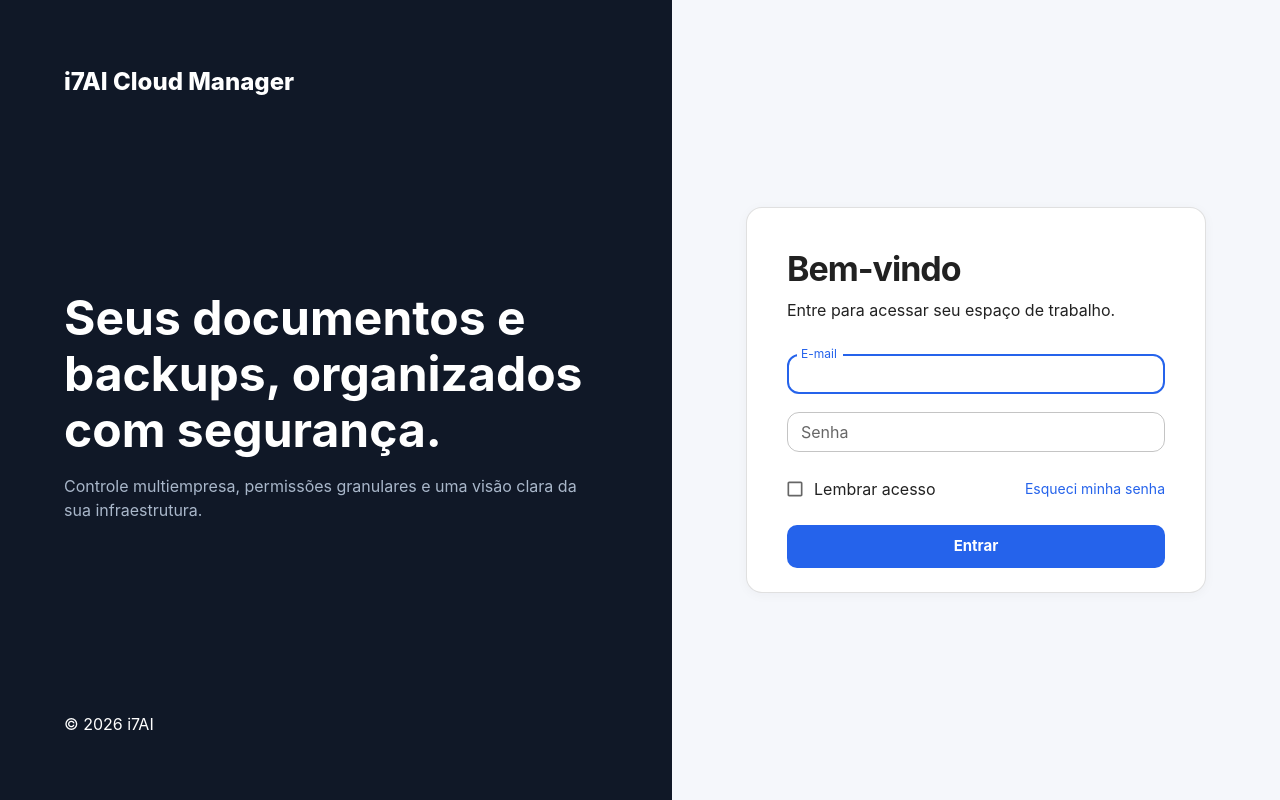
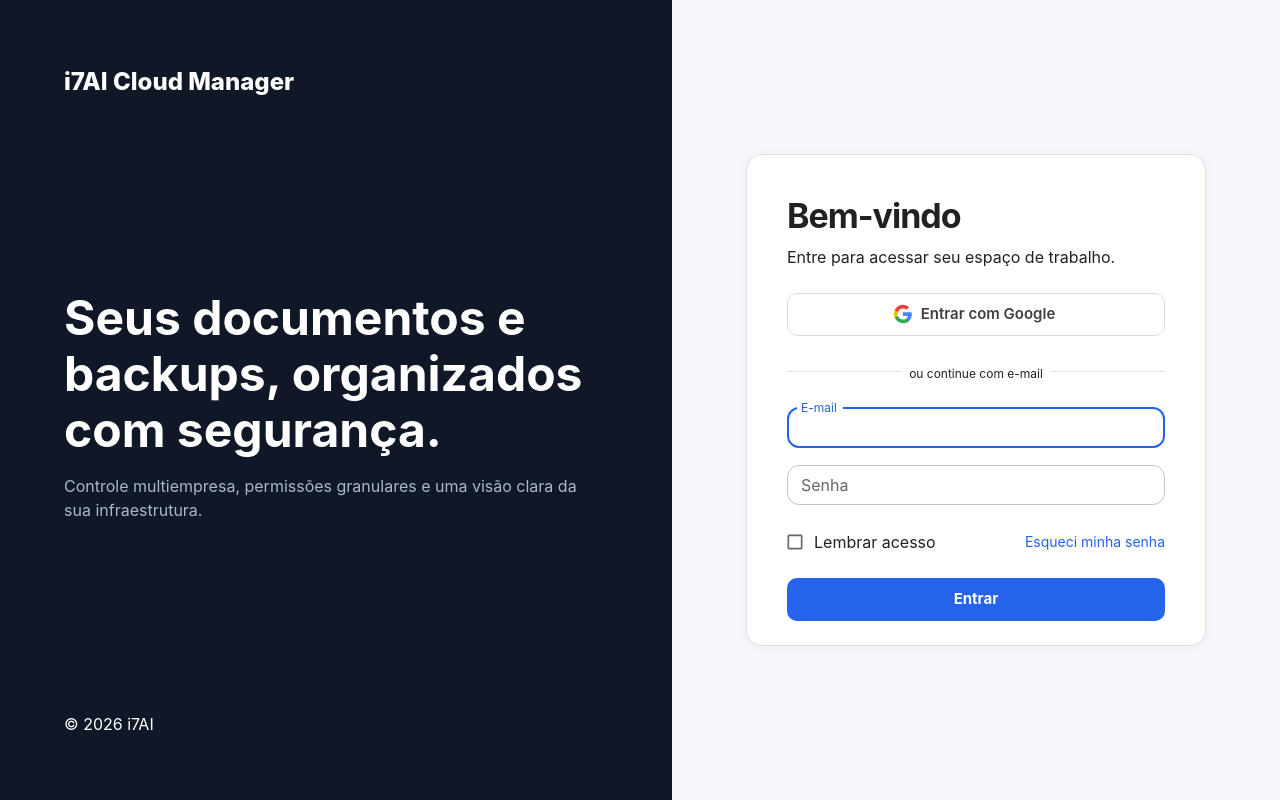
Before and after one commit to JEFERSON-ASSIS/cloud, a Next.js app in the folder apps/web/: page /login in a window 1280 px wide. Built offline with nearby package versions, Linux system fonts and the light colour scheme; what @mui/material-nextjs would draw is missing.

Commit message:
feat: adicionar suporte a login com Google na tela de autenticacao

```diff
--- a/apps/web/src/app/(auth)/login/page.tsx
+++ b/apps/web/src/app/(auth)/login/page.tsx
@@ -13,24 +13,31 @@ import {
   Card,
   CardContent,
   Checkbox,
+  Divider,
   FormControlLabel,
   Stack,
   TextField,
   Typography,
 } from "@mui/material";
+
 const schema = z.object({
-  email: z.email("Informe um e-mail válido."),
+  email: z.string().email("Informe um e-mail válido."),
   password: z.string().min(8, "A senha deve ter ao menos 8 caracteres."),
 });
+
 type FormData = z.infer<typeof schema>;
+
 export default function LoginPage() {
   const router = useRouter();
   const [error, setError] = useState("");
+  const [googleLoading, setGoogleLoading] = useState(false);
+
   const {
     register,
     handleSubmit,
     formState: { errors, isSubmitting },
   } = useForm<FormData>({ resolver: zodResolver(schema) });
+
   const submit = async (data: FormData) => {
     setError("");
     const result = await signIn("credentials", { ...data, redirect: false });
@@ -41,6 +48,18 @@ export default function LoginPage() {
     router.replace("/dashboard");
     router.refresh();
   };
+
+  const handleGoogleLogin = async () => {
+    setError("");
+    setGoogleLoading(true);
+    try {
+      await signIn("google", { callbackUrl: "/dashboard" });
+    } catch {
+      setError("Erro ao tentar entrar com o Google.");
+      setGoogleLoading(false);
+    }
+  };
+
   return (
     <Box
       sx={{
@@ -78,14 +97,63 @@ export default function LoginPage() {
         <Card sx={{ width: "100%", maxWidth: 460 }}>
           <CardContent sx={{ p: { xs: 3, sm: 5 } }}>
             <Typography variant="h4">Bem-vindo</Typography>
-            <Typography color="text.secondary" sx={{ mt: 1, mb: 4 }}>
+            <Typography color="text.secondary" sx={{ mt: 1, mb: 3 }}>
               Entre para acessar seu espaço de trabalho.
             </Typography>
+
             {error && (
               <Alert severity="error" sx={{ mb: 2 }}>
                 {error}
               </Alert>
             )}
+
+            <Button
+              fullWidth
+              variant="outlined"
+              size="large"
+              onClick={handleGoogleLogin}
+              disabled={googleLoading || isSubmitting}
+              startIcon={
+                <svg width="20" height="20" viewBox="0 0 24 24">
+                  <path
+                    fill="#4285F4"
+                    d="M22.56 12.25c0-.78-.07-1.53-.2-2.25H12v4.26h5.92c-.26 1.37-1.04 2.53-2.21 3.31v2.77h3.57c2.08-1.92 3.28-4.74 3.28-8.09z"
+                  />
+                  <path
+                    fill="#34A853"
+                    d="M12 23c2.97 0 5.46-.98 7.28-2.66l-3.57-2.77c-.98.66-2.23 1.06-3.71 1.06-2.86 0-5.29-1.93-6.16-4.53H2.18v2.84C3.99 20.53 7.7 23 12 23z"
+                  />
+                  <path
+                    fill="#FBBC05"
+                    d="M5.84 14.09c-.22-.66-.35-1.36-.35-2.09s.13-1.43.35-2.09V7.06H2.18C1.43 8.55 1 10.22 1 12s.43 3.45 1.18 4.94l2.85-2.22.81-.63z"
+                  />
+                  <path
+                    fill="#EA4335"
+                    d="M12 5.38c1.62 0 3.06.56 4.21 1.64l3.15-3.15C17.45 2.09 14.97 1 12 1 7.7 1 3.99 3.47 2.18 7.06l3.66 2.84c.87-2.6 3.3-4.52 6.16-4.52z"
+                  />
+                </svg>
+              }
+              sx={{
+                mb: 3,
+                borderColor: "#dadce0",
+                color: "#3c4043",
+                textTransform: "none",
+                fontWeight: 600,
+                "&:hover": {
+                  borderColor: "#d2e3fc",
+                  bgcolor: "rgba(66, 133, 244, 0.04)",
+                },
+              }}
+            >
+              {googleLoading ? "Conectando ao Google..." : "Entrar com Google"}
+            </Button>
+
+            <Divider sx={{ mb: 3 }}>
+              <Typography variant="caption" color="text.secondary">
+                ou continue com e-mail
+              </Typography>
+            </Divider>
+
             <Stack
               component="form"
               spacing={2.2}
@@ -128,7 +196,7 @@ export default function LoginPage() {
                 type="submit"
                 variant="contained"
                 size="large"
-                disabled={isSubmitting}
+                disabled={isSubmitting || googleLoading}
               >
                 {isSubmitting ? "Entrando..." : "Entrar"}
               </Button>
--- a/apps/web/src/auth.ts
+++ b/apps/web/src/auth.ts
@@ -1,6 +1,7 @@
 import argon2 from "argon2";
 import NextAuth from "next-auth";
 import Credentials from "next-auth/providers/credentials";
+import GoogleProvider from "next-auth/providers/google";
 import { prisma } from "@i7ai/database";
 import type { Permission, RoleName } from "@i7ai/types";
 import { z } from "zod";
@@ -10,11 +11,17 @@ const credentialsSchema = z.object({
   email: z.email().transform((v) => v.trim().toLowerCase()),
   password: z.string().min(8).max(200),
 });
+
 export const { handlers, auth, signIn, signOut } = NextAuth({
   ...authConfig,
   secret: process.env.AUTH_SECRET!,
   session: { strategy: "jwt", maxAge: 8 * 60 * 60, updateAge: 30 * 60 },
   providers: [
+    GoogleProvider({
+      clientId: process.env.GOOGLE_CLIENT_ID || "",
+      clientSecret: process.env.GOOGLE_CLIENT_SECRET || "",
+      allowDangerousEmailAccountLinking: true,
+    }),
     Credentials({
       credentials: { email: {}, password: {} },
       async authorize(raw) {
@@ -72,13 +79,48 @@ export const { handlers, auth, signIn, signOut } = NextAuth({
   ],
   callbacks: {
     ...authConfig.callbacks,
+    async signIn({ user, account }) {
+      if (account?.provider === "google") {
+        if (!user.email) return false;
+        const dbUser = await prisma.user.findUnique({
+          where: { email: user.email.toLowerCase() },
+          include: {
+            organizations: {
+              where: { organization: { status: "ACTIVE", deletedAt: null } },
+              orderBy: { isDefault: "desc" },
+              include: {
+                organization: true,
+                role: {
+                  include: { permissions: { include: { permission: true } } },
+                },
+              },
+            },
+          },
+        });
+        if (!dbUser || dbUser.status !== "ACTIVE" || dbUser.deletedAt) {
+          return false;
+        }
+        const membership = dbUser.organizations[0];
+        if (!membership) return false;
+
+        user.id = dbUser.id;
+        (user as any).organizationId = membership.organizationId;
+        (user as any).organizationName = membership.organization.name;
+        (user as any).role = membership.role.name as RoleName;
+        (user as any).permissions = membership.role.permissions.map(
+          (item) => item.permission.key as Permission
+        );
+        return true;
+      }
+      return true;
+    },
     jwt({ token, user }) {
       if (user) {
         token.userId = user.id!;
-        token.organizationId = user.organizationId;
-        token.organizationName = user.organizationName;
-        token.role = user.role;
-        token.permissions = user.permissions;
+        token.organizationId = (user as any).organizationId;
+        token.organizationName = (user as any).organizationName;
+        token.role = (user as any).role;
+        token.permissions = (user as any).permissions;
       }
       return token;
     },
```
Also changed, not shown: 1 other file (tests, documents, lock files or other folders).
